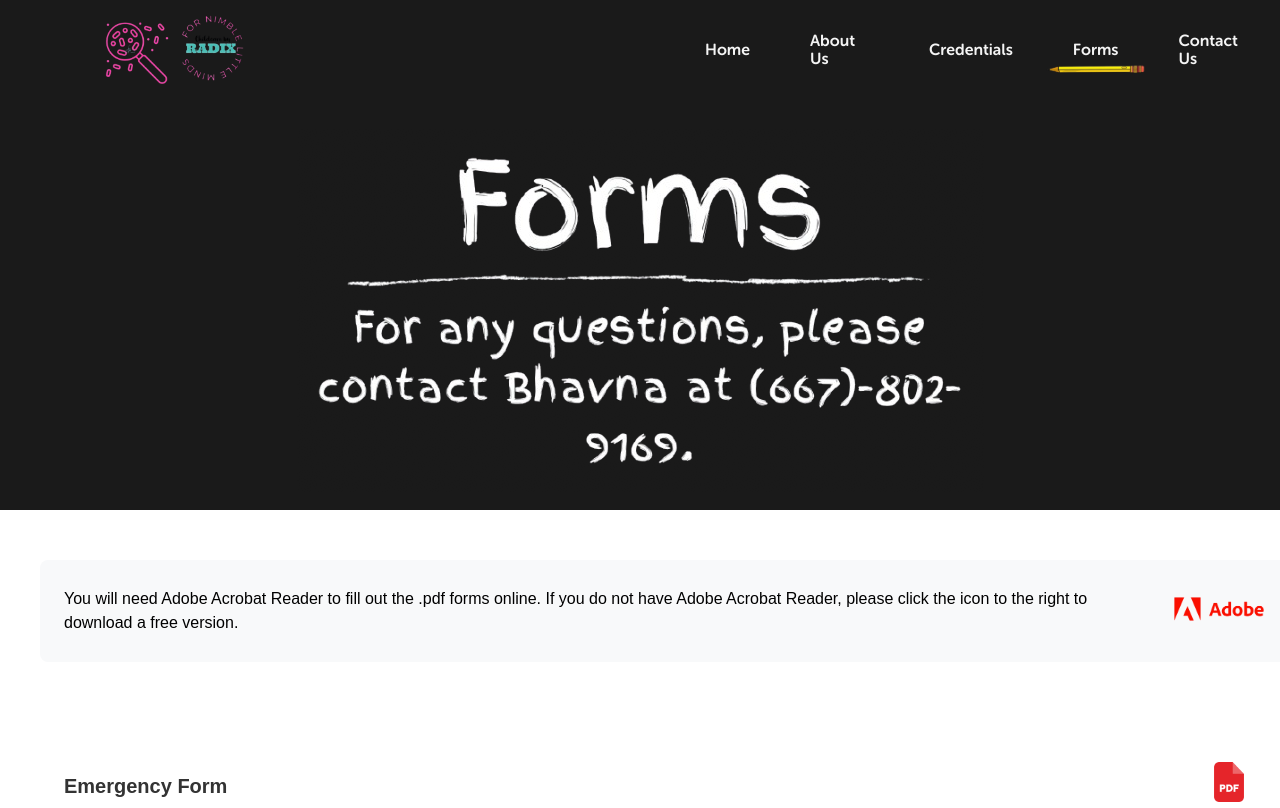
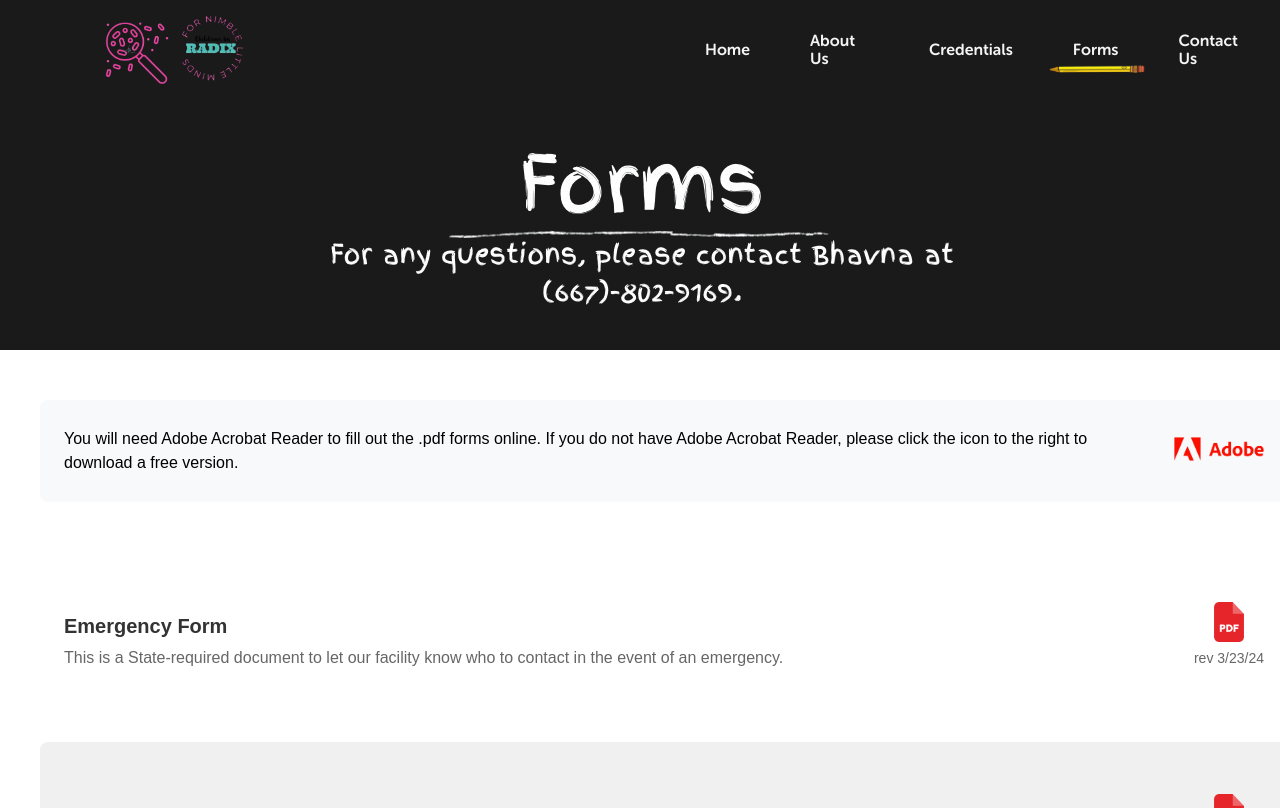
Before and after one commit to prabrat/radix-web, a React (Create React App) app: page /forms in a window 1280 px wide. Shown: the top 808 px of the page. Built offline with nearby package versions, Linux system fonts and the light colour scheme.

Commit message:
Updated forms cosmetic

```diff
--- a/src/styles/forms.css
+++ b/src/styles/forms.css
@@ -11,7 +11,7 @@
   position: relative; /* Position it relative to the page */
   left: 0;
   width: 100vw; /* Full viewport width */
-  height: 50vh; /* Adjust image height */
+  height: 30vh; /* Adjust image height */
   display: flex;
   justify-content: center;
   align-items: center;
```
Also changed, not shown: src/images/forms/forms.png, src/images/forms/forms1.png (added).
